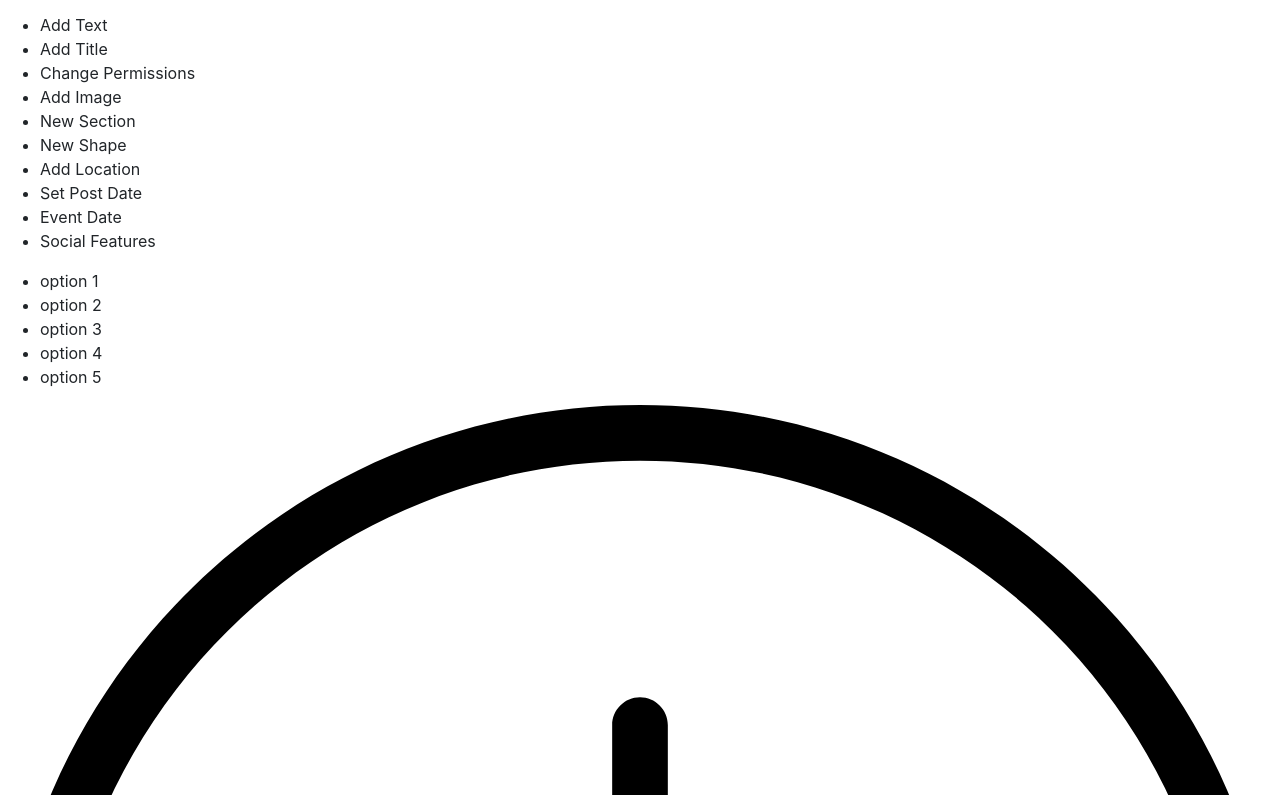
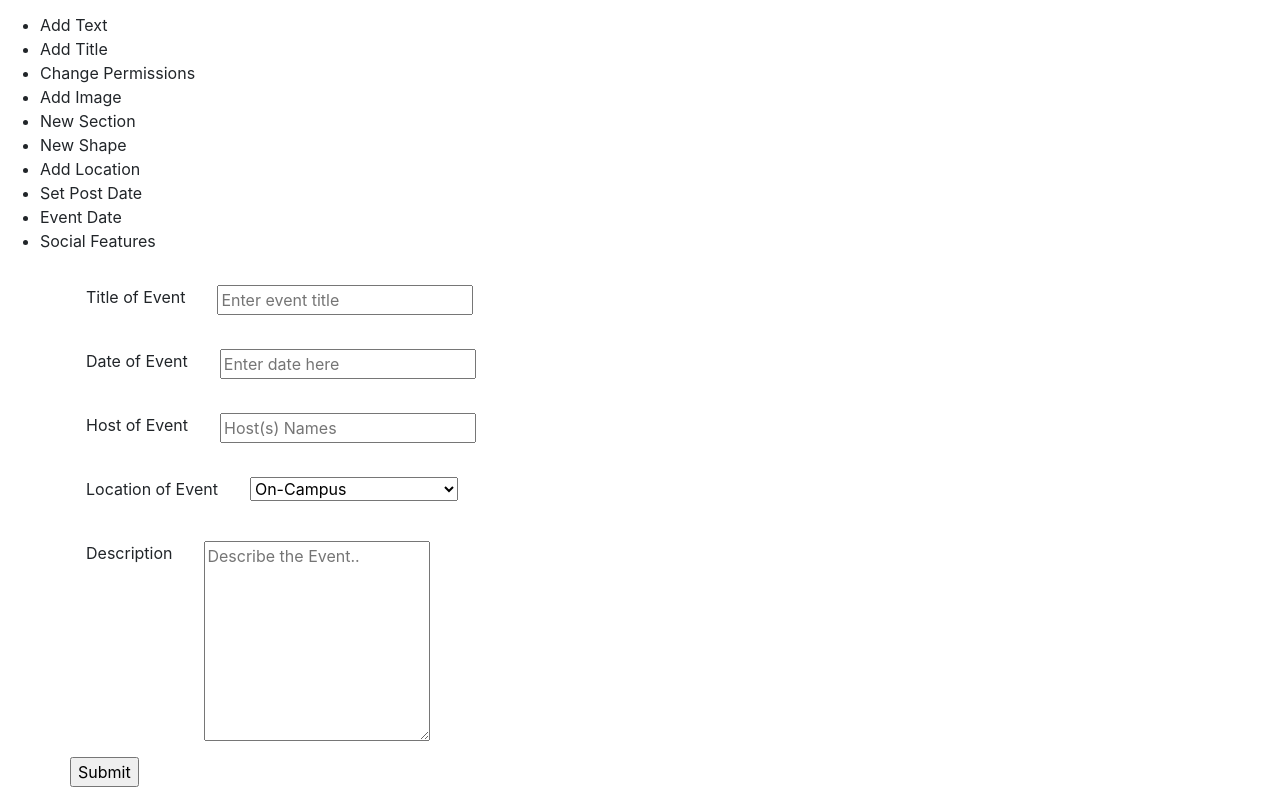
Before and after one commit to dxs5670/Student-Engagement-Project, a website: page public/createEvent.html in a window 1280 px wide. Shown: the part 157-952 px from the top of the page. Drawn offline with nearby package versions, Linux system fonts and the light colour scheme; files whose address does not match are found by name.

Commit message:
Updated form for create an event

```diff
--- a/public/createEvent.html
+++ b/public/createEvent.html
@@ -81,6 +81,56 @@
 
 </div>
 
+  <div class="container">
+  <form action="action_page.php">
+    <div class="row">
+      <div class="col-25">
+        <label for="title">Title of Event</label>
+      </div>
+      <div class="col-75">
+        <input type="text" id="title" name="title" placeholder="Enter event title">
+      </div>
+    </div>
+    <div class="row">
+      <div class="col-25">
+        <label for="date">Date of Event</label>
+      </div>
+      <div class="col-75">
+        <input type="text" id="date" name="date" placeholder="Enter date here">
+      </div>
+    </div>
+    <div class="row">
+      <div class="col-25">
+        <label for="host">Host of Event</label>
+      </div>
+      <div class="col-75">
+        <input type="text" id="host" name="host" placeholder="Host(s) Names">
+      </div>
+    </div>
+    <div class="row">
+      <div class="col-25">
+        <label for="country">Location of Event</label>
+      </div>
+      <div class="col-75">
+        <select id="place" name="place">
+          <option value="on">On-Campus</option>
+          <option value="dts">Downtown State College</option>
+        </select>
+      </div>
+    </div>
+    <div class="row">
+      <div class="col-25">
+        <label for="subject">Description</label>
+      </div>
+      <div class="col-75">
+        <textarea id="subject" name="subject" placeholder="Describe the Event.." style="height:200px"></textarea>
+      </div>
+    </div>
+    <div class="row">
+      <input type="submit" value="Submit">
+    </div>
+  </form>
+</div>
 
 <!-- tools menu-->
 
```
